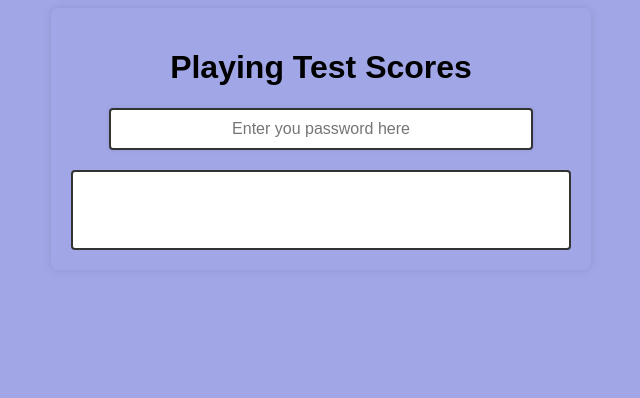
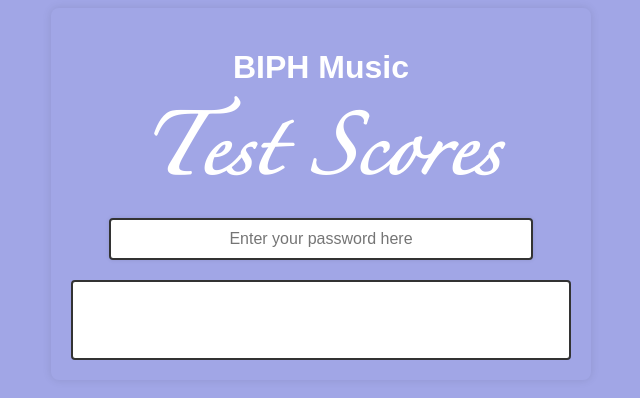
Before and after one commit to BIPHTests/BIPHTests.github.io, a plain HTML site: page index.html in a window 1280 px wide. Shown: the whole page, without its empty margins (319-959 px from the left). Drawn offline with Linux system fonts and the light colour scheme.

Commit message:
Add files via upload

```diff
--- a/index.html
+++ b/index.html
@@ -2,6 +2,7 @@
 <html>
 <head>
   <title>Playing Test Scores</title>
+  <link rel="icon" href="/icons/BGicon.png">
   <link rel="stylesheet" type="text/css" href="styles.css">
   <style>
     #resultContainer {
@@ -11,8 +12,9 @@
 </head>
 <body>
   <div class="container">
-    <h1>Playing Test Scores</h1>
-    <input type="text" id="inputText" placeholder="Enter you password here">
+    <h1 class="Title">BIPH Music</h1>
+    <h1 class="Subtitle">Test Scores</h1>
+    <input type="text" id="inputText" placeholder="Enter your password here">
     <p id="outputText"></p>
     <div id="resultContainer">
       <p id="resultText"></p>
--- a/styles.css
+++ b/styles.css
@@ -1,3 +1,8 @@
+@font-face {
+  font-family: 'Zapfino';
+  src: url('fonts/Zapfino.ttf') format('truetype');
+  }
+
 body {
   background-color: #0010bc5e; /* Dark blue background color */
 }
@@ -13,8 +18,23 @@ body {
   margin: 0 auto;
 }
 
-h1 {
-  color: black;
+.Title {
+  font-family: sans-serif;
+  color: white;
+  font-size: 200%;
+  text-align: center;
+  text-decoration: none;
+  min-width: fit-content;
+  white-space: nowrap;
+  }
+
+.Subtitle {
+  font-family: 'Zapfino', sans-serif;
+  color: white;
+  margin-top: -0.7em;
+  margin-bottom: -0.5em;
+  font-size: 350%;
+  text-align: center;
 }
 
 input[type="text"] {
@@ -25,6 +45,7 @@ input[type="text"] {
   border-radius: 4px;
   text-align: center;
   box-shadow: 0 0 4px rgba(0, 0, 0, 0.1);
+  margin-top: -10em;
 }
 
 input[type="text"]:focus {
```
Also changed, not shown: fonts/Zapfino.ttf (added), icons/BGicon.png (added).
